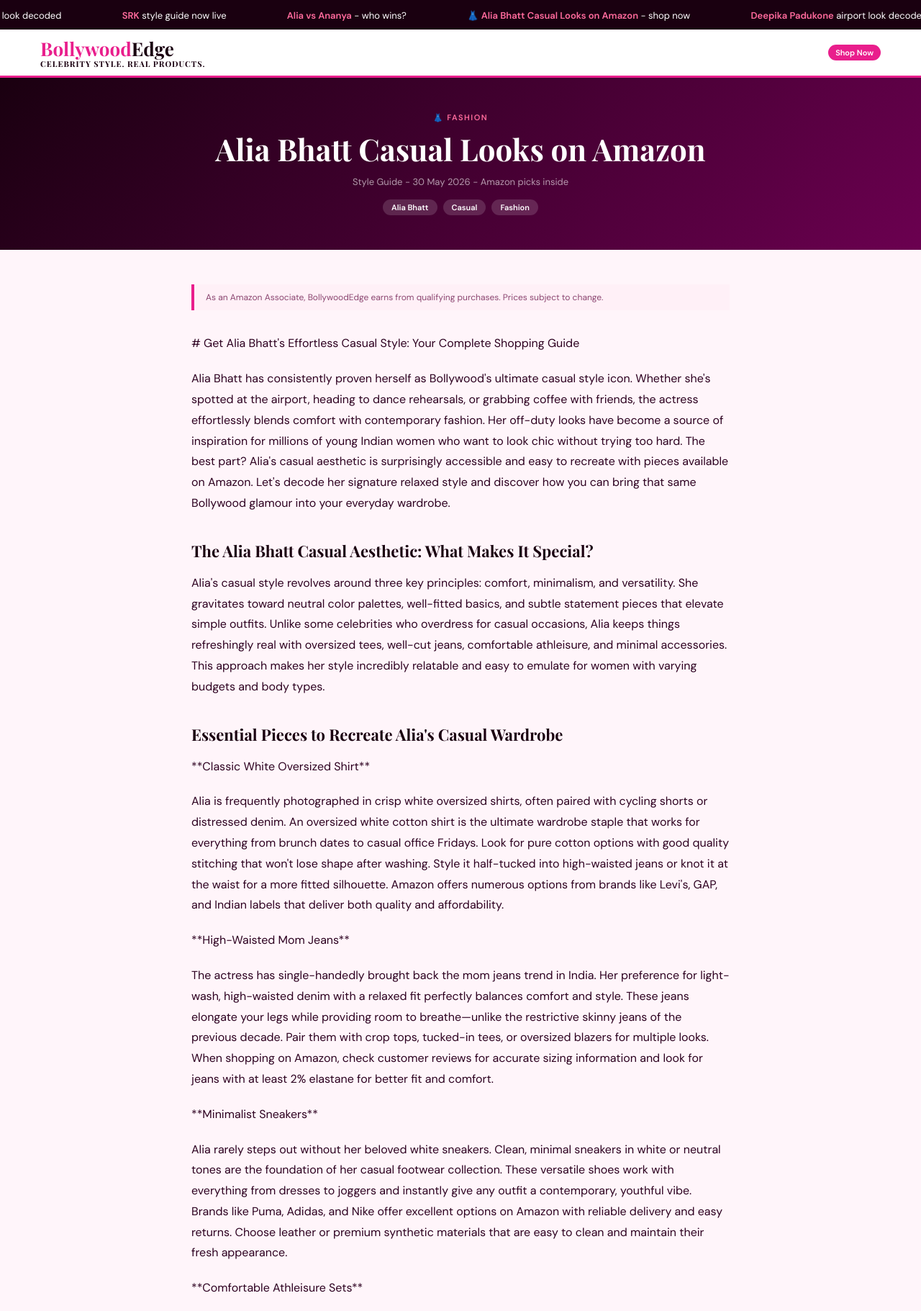
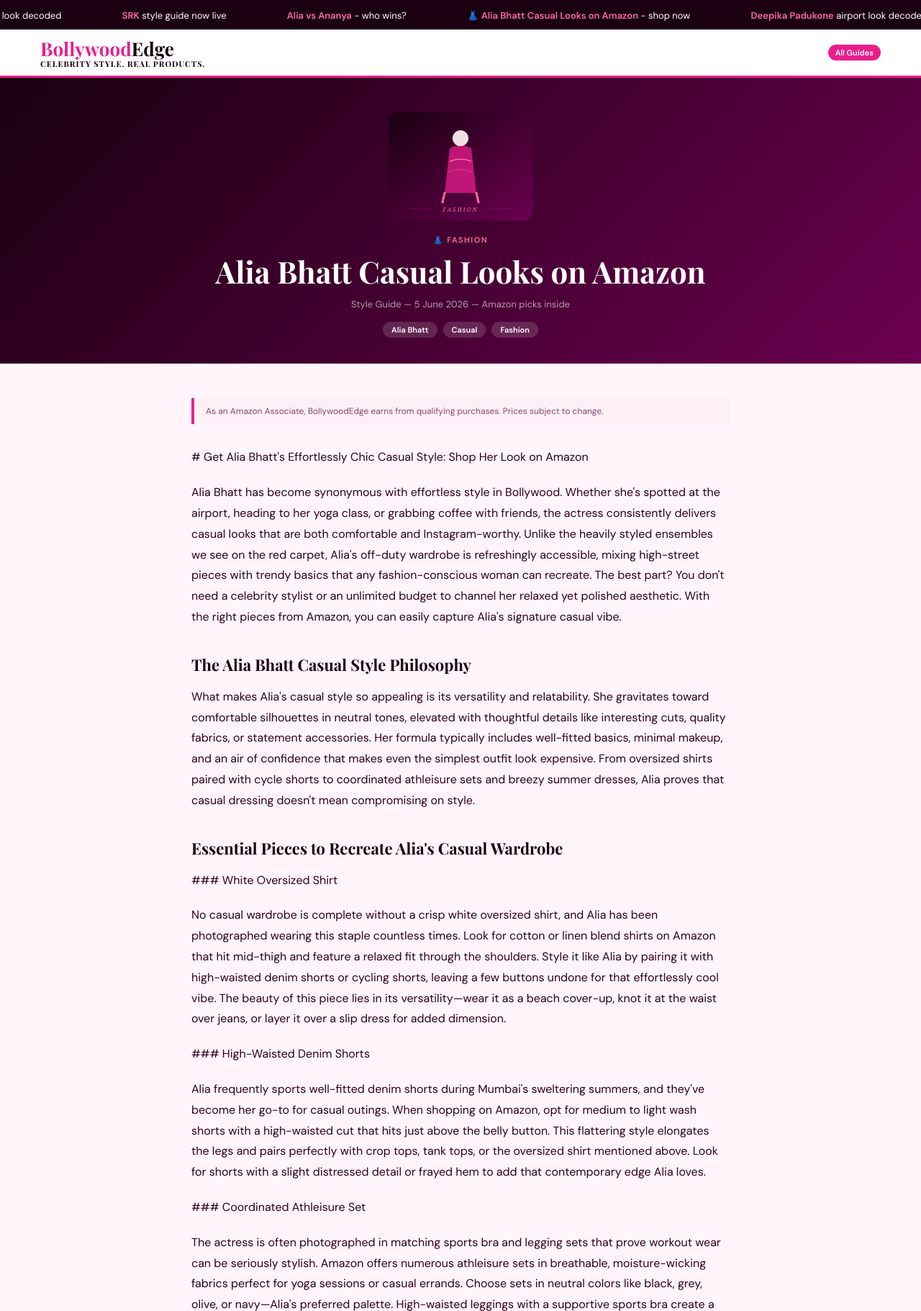
Before and after one commit to filmtabela/bollywoodedge, a website: page articles/alia-bhatt-casual-looks-on-amazon.html in a window 1280 px wide. Shown: the top 1821 px of the page at 72% size. Drawn offline with nearby package versions, Linux system fonts and the light colour scheme; a web font is replaced by a local one.

Commit message:
Auto-publish: alia-bhatt-casual-looks-on-amazon

```diff
--- a/articles/alia-bhatt-casual-looks-on-amazon.html
+++ b/articles/alia-bhatt-casual-looks-on-amazon.html
@@ -23,7 +23,9 @@
 .logo span{color:var(--dark);}
 .tagline{font-size:11px;color:var(--muted);letter-spacing:1px;text-transform:uppercase;display:block;margin-top:-4px;}
 .header-badge{background:var(--pink);color:#fff;font-size:11px;font-weight:600;padding:4px 10px;border-radius:20px;text-decoration:none;}
-.article-hero{background:linear-gradient(135deg,#1A0010,#6B0050);padding:48px 16px;text-align:center;color:#fff;}
+.article-hero{background:linear-gradient(135deg,#1A0010,#6B0050);padding:48px 16px 36px;text-align:center;color:#fff;}
+.article-visual{display:flex;justify-content:center;margin-bottom:20px;}
+.article-visual svg{border-radius:12px;max-width:200px;}
 .article-hero .cat-label{font-size:11px;text-transform:uppercase;letter-spacing:1.5px;color:var(--coral);font-weight:600;margin-bottom:12px;}
 .article-hero h1{font-family:'Playfair Display',serif;font-size:clamp(24px,5vw,42px);font-weight:700;line-height:1.2;margin-bottom:12px;}
 .article-hero .meta{font-size:13px;color:rgba(255,255,255,0.6);}
@@ -60,13 +62,30 @@
     <a href="/" class="logo">Bollywood<span>Edge</span>
       <span class="tagline">Celebrity Style. Real Products.</span>
     </a>
-    <a href="/#fashion" class="header-badge">Shop Now</a>
+    <a href="/articles.html" class="header-badge">All Guides</a>
   </div>
 </header>
 <div class="article-hero">
+  <div class="article-visual"><svg viewBox="0 0 200 150" width="200" height="150" xmlns="http://www.w3.org/2000/svg">
+    <defs>
+      <linearGradient id="bg-grad" x1="0" y1="0" x2="1" y2="1">
+        <stop offset="0%" stop-color="#1A0010"/>
+        <stop offset="100%" stop-color="#6B0050"/>
+      </linearGradient>
+    </defs>
+    <rect width="200" height="150" fill="url(#bg-grad)"/>
+    <path d="M85 50 Q100 42 115 50 L122 112 H78 Z" fill="#E91E8C" opacity="0.75"/>
+        <path d="M78 112 L75 125 M122 112 L125 125" stroke="#FF6B9D" stroke-width="3" stroke-linecap="round"/>
+        <circle cx="100" cy="36" r="11" fill="#FBEAF0" opacity="0.95"/>
+        <path d="M85 68 Q100 62 115 68" stroke="#FF6B9D" stroke-width="1.5" fill="none"/>
+        <path d="M83 83 Q100 76 117 83" stroke="#FF6B9D" stroke-width="1" fill="none" opacity="0.5"/>
+    <text x="100" y="138" text-anchor="middle" font-family="Georgia,serif" font-size="8" fill="#FF6B9D" font-style="italic" letter-spacing="2">FASHION</text>
+    <line x1="30" y1="134" x2="60" y2="134" stroke="#E91E8C" stroke-width="0.5" opacity="0.5"/>
+    <line x1="140" y1="134" x2="170" y2="134" stroke="#E91E8C" stroke-width="0.5" opacity="0.5"/>
+  </svg></div>
   <div class="cat-label">👗 Fashion</div>
   <h1>Alia Bhatt Casual Looks on Amazon</h1>
-  <div class="meta">Style Guide - 30 May 2026 - Amazon picks inside</div>
+  <div class="meta">Style Guide &mdash; 5 June 2026 &mdash; Amazon picks inside</div>
   <div class="tags">
     <span class="tag">Alia Bhatt</span><span class="tag">Casual</span><span class="tag">Fashion</span>
   </div>
@@ -75,53 +94,53 @@
   <div class="disclosure">
     As an Amazon Associate, BollywoodEdge earns from qualifying purchases. Prices subject to change.
   </div>
-  <p># Get Alia Bhatt's Effortless Casual Style: Your Complete Shopping Guide</p>
+  <p># Get Alia Bhatt's Effortlessly Chic Casual Style: Shop Her Look on Amazon</p>
 
-<p>Alia Bhatt has consistently proven herself as Bollywood's ultimate casual style icon. Whether she's spotted at the airport, heading to dance rehearsals, or grabbing coffee with friends, the actress effortlessly blends comfort with contemporary fashion. Her off-duty looks have become a source of inspiration for millions of young Indian women who want to look chic without trying too hard. The best part? Alia's casual aesthetic is surprisingly accessible and easy to recreate with pieces available on Amazon. Let's decode her signature relaxed style and discover how you can bring that same Bollywood glamour into your everyday wardrobe.</p>
+<p>Alia Bhatt has become synonymous with effortless style in Bollywood. Whether she's spotted at the airport, heading to her yoga class, or grabbing coffee with friends, the actress consistently delivers casual looks that are both comfortable and Instagram-worthy. Unlike the heavily styled ensembles we see on the red carpet, Alia's off-duty wardrobe is refreshingly accessible, mixing high-street pieces with trendy basics that any fashion-conscious woman can recreate. The best part? You don't need a celebrity stylist or an unlimited budget to channel her relaxed yet polished aesthetic. With the right pieces from Amazon, you can easily capture Alia's signature casual vibe.</p>
 
-<h2>The Alia Bhatt Casual Aesthetic: What Makes It Special?</h2>
+<h2>The Alia Bhatt Casual Style Philosophy</h2>
 
-<p>Alia's casual style revolves around three key principles: comfort, minimalism, and versatility. She gravitates toward neutral color palettes, well-fitted basics, and subtle statement pieces that elevate simple outfits. Unlike some celebrities who overdress for casual occasions, Alia keeps things refreshingly real with oversized tees, well-cut jeans, comfortable athleisure, and minimal accessories. This approach makes her style incredibly relatable and easy to emulate for women with varying budgets and body types.</p>
+<p>What makes Alia's casual style so appealing is its versatility and relatability. She gravitates toward comfortable silhouettes in neutral tones, elevated with thoughtful details like interesting cuts, quality fabrics, or statement accessories. Her formula typically includes well-fitted basics, minimal makeup, and an air of confidence that makes even the simplest outfit look expensive. From oversized shirts paired with cycle shorts to coordinated athleisure sets and breezy summer dresses, Alia proves that casual dressing doesn't mean compromising on style.</p>
 
 <h2>Essential Pieces to Recreate Alia's Casual Wardrobe</h2>
 
-<p>**Classic White Oversized Shirt**</p>
+<p>### White Oversized Shirt</p>
 
-<p>Alia is frequently photographed in crisp white oversized shirts, often paired with cycling shorts or distressed denim. An oversized white cotton shirt is the ultimate wardrobe staple that works for everything from brunch dates to casual office Fridays. Look for pure cotton options with good quality stitching that won't lose shape after washing. Style it half-tucked into high-waisted jeans or knot it at the waist for a more fitted silhouette. Amazon offers numerous options from brands like Levi's, GAP, and Indian labels that deliver both quality and affordability.</p>
+<p>No casual wardrobe is complete without a crisp white oversized shirt, and Alia has been photographed wearing this staple countless times. Look for cotton or linen blend shirts on Amazon that hit mid-thigh and feature a relaxed fit through the shoulders. Style it like Alia by pairing it with high-waisted denim shorts or cycling shorts, leaving a few buttons undone for that effortlessly cool vibe. The beauty of this piece lies in its versatility—wear it as a beach cover-up, knot it at the waist over jeans, or layer it over a slip dress for added dimension.</p>
 
-<p>**High-Waisted Mom Jeans**</p>
+<p>### High-Waisted Denim Shorts</p>
 
-<p>The actress has single-handedly brought back the mom jeans trend in India. Her preference for light-wash, high-waisted denim with a relaxed fit perfectly balances comfort and style. These jeans elongate your legs while providing room to breathe—unlike the restrictive skinny jeans of the previous decade. Pair them with crop tops, tucked-in tees, or oversized blazers for multiple looks. When shopping on Amazon, check customer reviews for accurate sizing information and look for jeans with at least 2% elastane for better fit and comfort.</p>
+<p>Alia frequently sports well-fitted denim shorts during Mumbai's sweltering summers, and they've become her go-to for casual outings. When shopping on Amazon, opt for medium to light wash shorts with a high-waisted cut that hits just above the belly button. This flattering style elongates the legs and pairs perfectly with crop tops, tank tops, or the oversized shirt mentioned above. Look for shorts with a slight distressed detail or frayed hem to add that contemporary edge Alia loves.</p>
 
-<p>**Minimalist Sneakers**</p>
+<p>### Coordinated Athleisure Set</p>
 
-<p>Alia rarely steps out without her beloved white sneakers. Clean, minimal sneakers in white or neutral tones are the foundation of her casual footwear collection. These versatile shoes work with everything from dresses to joggers and instantly give any outfit a contemporary, youthful vibe. Brands like Puma, Adidas, and Nike offer excellent options on Amazon with reliable delivery and easy returns. Choose leather or premium synthetic materials that are easy to clean and maintain their fresh appearance.</p>
+<p>The actress is often photographed in matching sports bra and legging sets that prove workout wear can be seriously stylish. Amazon offers numerous athleisure sets in breathable, moisture-wicking fabrics perfect for yoga sessions or casual errands. Choose sets in neutral colors like black, grey, olive, or navy—Alia's preferred palette. High-waisted leggings with a supportive sports bra create a streamlined silhouette that's both comfortable and flattering. Complete the look with chunky white sneakers and a crossbody bag.</p>
 
-<p>**Comfortable Athleisure Sets**</p>
+<p>### Flowy Midi Dress</p>
 
-<p>As a fitness enthusiast, Alia is often spotted in coordinated athleisure sets featuring sports bras, high-waisted leggings, and matching jackets. These sets aren't just for the gym—they've become acceptable casual wear for running errands, traveling, or relaxing at home. Look for moisture-wicking fabrics with four-way stretch that provide support without feeling restrictive. Amazon's athleisure section features both international brands and affordable Indian alternatives that deliver comparable quality at lower price points.</p>
+<p>For slightly dressier casual occasions, Alia gravitates toward flowy midi dresses in solid colors or subtle prints. Look for dresses on Amazon in lightweight fabrics like cotton or rayon that fall gracefully to mid-calf. Empire waists, wrap styles, or A-line cuts work beautifully for most body types. Alia often wears these with minimal jewelry and flat sandals, proving that sometimes less truly is more. These dresses transition effortlessly from day to evening—just swap sandals for heels and add statement earrings.</p>
 
-<p>**Statement Sunglasses**</p>
+<p>### Classic White Sneakers</p>
 
-<p>While Alia keeps most accessories minimal, she never skips sunglasses. Her collection includes classic aviators, oversized frames, and trendy cat-eye styles. A good pair of sunglasses instantly elevates the simplest outfit while protecting your eyes. When shopping for sunglasses on Amazon, prioritize UV protection over just aesthetics. Look for polarized lenses that reduce glare and provide genuine sun protection, not just tinted fashion accessories.</p>
+<p>The foundation of Alia's casual style is almost always a pair of pristine white sneakers. This footwear choice grounds her looks while maintaining comfort. Amazon stocks various white sneaker options from chunky dad sneakers to sleek minimalist designs. Choose a style that reflects your personal preference, but ensure they're comfortable for all-day wear. White sneakers pair with literally everything in Alia's casual wardrobe—from dresses to shorts to athleisure sets.</p>
 
-<h2>Building Your Alia-Inspired Casual Capsule</h2>
+<h2>Accessorizing the Alia Way</h2>
 
-<p>The beauty of Alia's style is that you don't need an extensive wardrobe to recreate it. Start with these five essentials, all in neutral colors that mix and match effortlessly. Add a couple of basic tees, a denim jacket, and some simple jewelry, and you'll have countless outfit combinations ready to go.</p>
+<p>Alia keeps accessories minimal for her casual looks, typically opting for a quality crossbody bag, oversized sunglasses, and perhaps small hoop earrings or studs. A canvas tote or structured leather crossbody bag in black or tan completes most of her outfits without overwhelming them.</p>
 
-<h2>Shop Smart, Style Better</h2>
+<h2>Shop Alia Bhatt's Casual Style on Amazon Today</h2>
 
-<p>Ready to transform your casual wardrobe with Bollywood-inspired pieces? Amazon offers an incredible selection of clothing, footwear, and accessories that capture Alia Bhatt's relaxed yet fashionable aesthetic. With customer reviews, easy returns, and frequent sales, you can experiment with new styles risk-free. Start building your casual capsule wardrobe today and bring that effortless celebrity style into your everyday life. Your most comfortable, confident looks are just a click away!</p>
+<p>Recreating Alia Bhatt's effortlessly chic casual style is easier and more affordable than you might think. With these key pieces available on Amazon, you can build a versatile wardrobe that takes you from morning coffee runs to evening gatherings with friends. The secret lies in investing in quality basics, sticking to a cohesive color palette, and wearing everything with confidence. Head to Amazon now to discover these essentials and start building your own Alia-inspired casual wardrobe that's comfortable, stylish, and perfectly suited for Indian weather and lifestyle.</p>
   <div class="shop-box">
     <h3>👗 Shop Alia Bhatt Casual Picks on Amazon</h3>
-    <p>Find the best products handpicked to match this look - available on Amazon with fast delivery.</p>
+    <p>Find the best products handpicked to match this look — available on Amazon with fast delivery.</p>
     <a href="https://www.amazon.com/s?k=casual+kurta+set+women&tag=bollywoodedge-20" class="shop-btn" target="_blank" rel="nofollow">Shop on Amazon</a>
   </div>
 </div>
 <footer>
   <p style="font-size:18px;font-family:'Playfair Display',serif;color:#fff;margin-bottom:8px;">BollywoodEdge</p>
   <p>Celebrity Style. Real Products. Every Day.</p>
-  <p style="margin-top:12px;"><a href="/">Back to BollywoodEdge</a> - <a href="/articles.html">All Style Guides</a></p>
+  <p style="margin-top:12px;"><a href="/">Home</a> &middot; <a href="/articles.html">All Style Guides</a></p>
   <p style="margin-top:16px;font-size:12px;">As an Amazon Associate, BollywoodEdge earns from qualifying purchases.<br>Associate ID: <strong>bollywoodedge-20</strong></p>
   <p style="margin-top:12px;font-size:12px;">Copyright 2026 BollywoodEdge</p>
 </footer>
```
